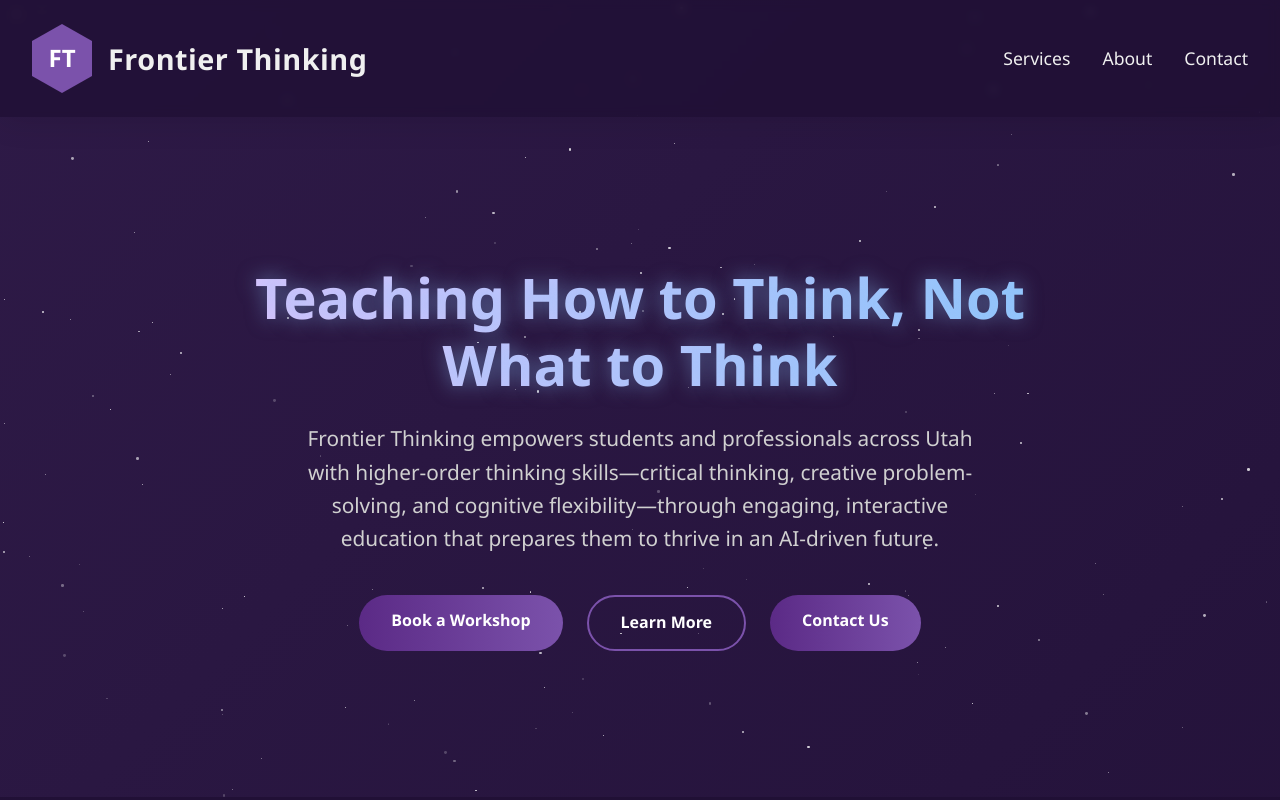
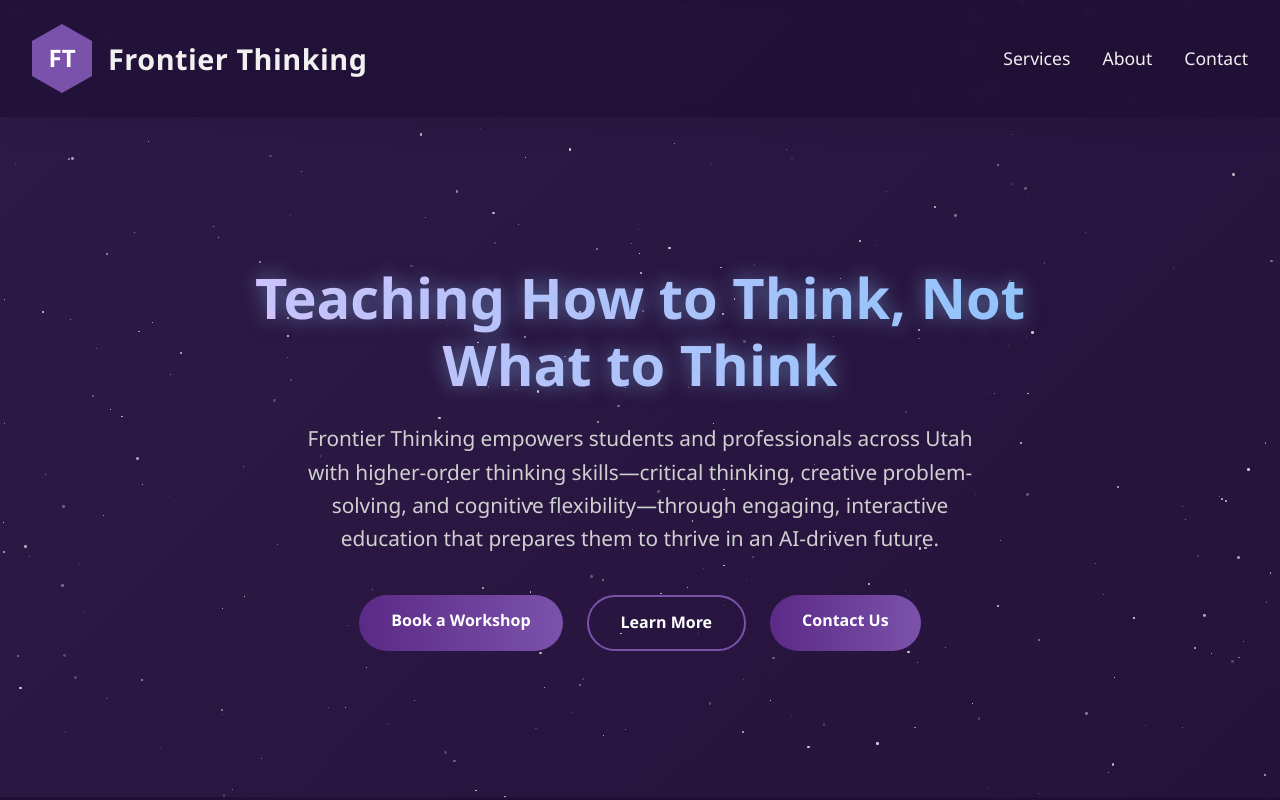
Before and after one commit to matthewpauling1/frontierthinking, a plain HTML site: page index.html in a window 1280 px wide. Shown: the top 800 px of the page. Drawn offline with Linux system fonts and the light colour scheme.

Commit message:
Update index.html

```diff
--- a/index.html
+++ b/index.html
@@ -582,7 +582,7 @@
     <script>
         // Create stars
         const starsContainer = document.getElementById('stars');
-        const numberOfStars = 150;
+        const numberOfStars = 300;
 
         for (let i = 0; i < numberOfStars; i++) {
             const star = document.createElement('div');
```
